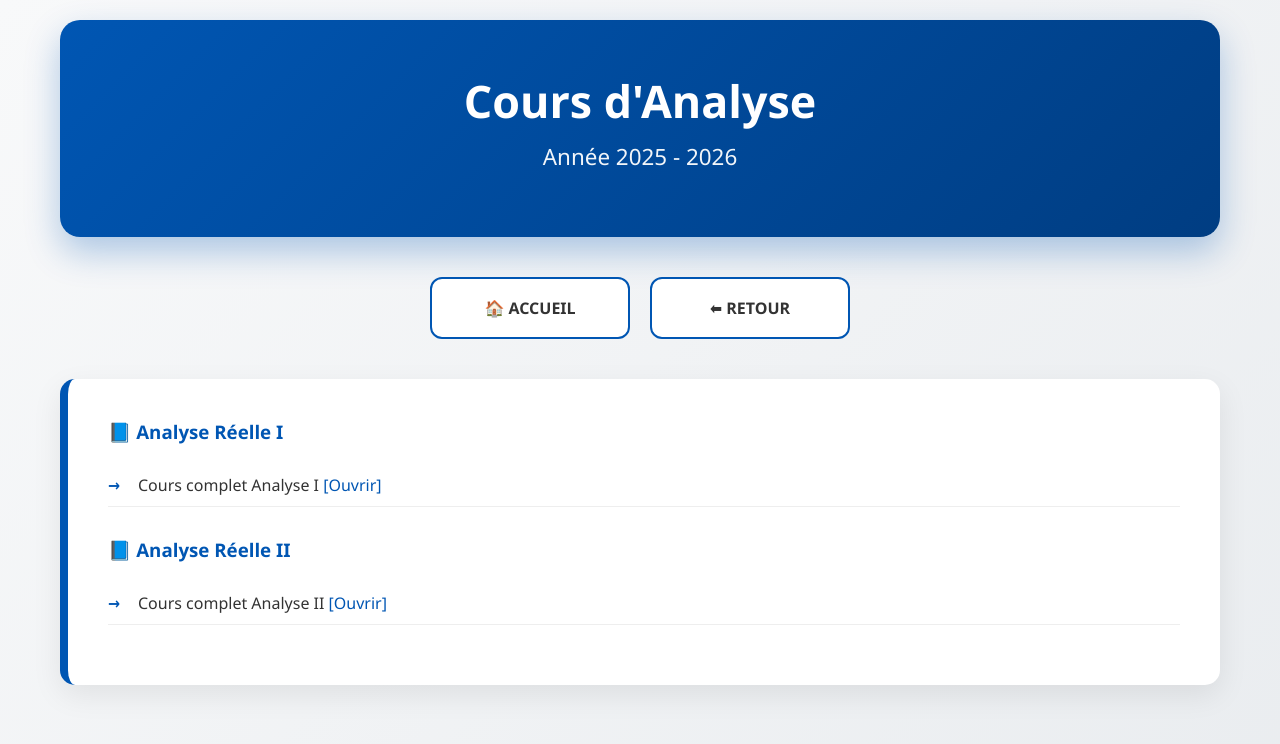
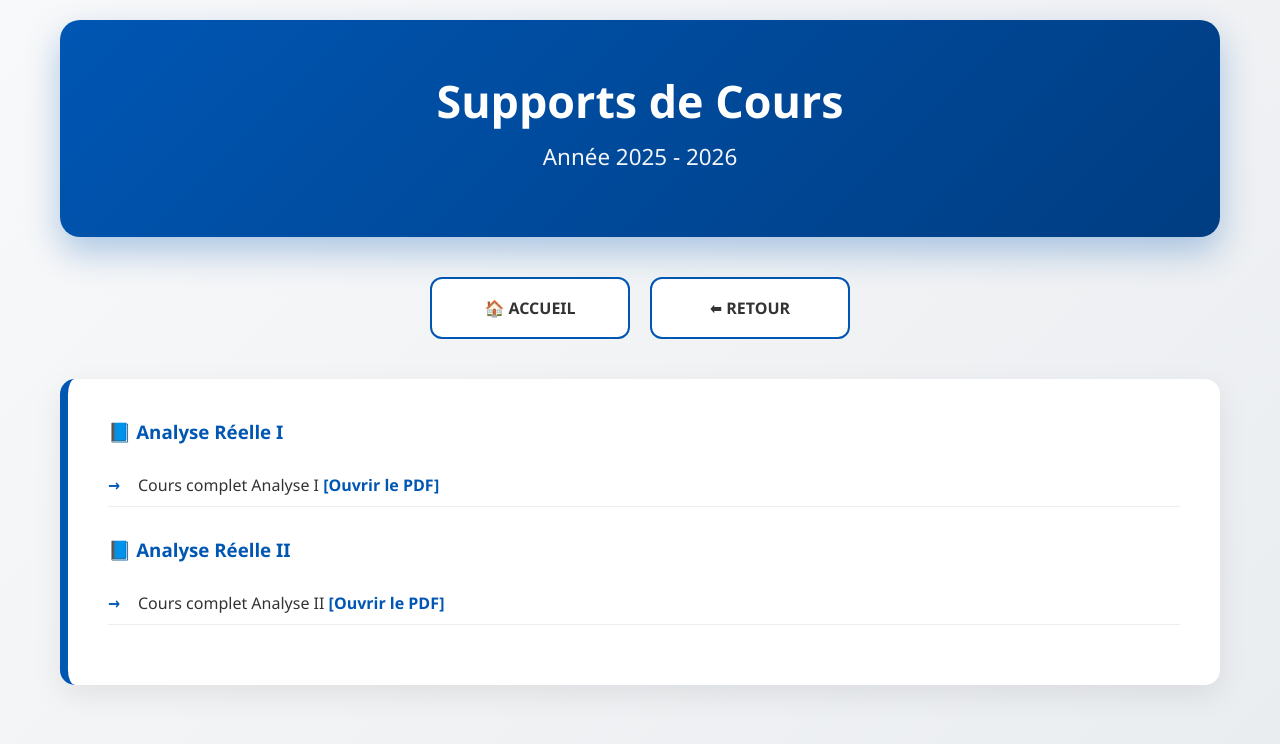
Before and after one commit to mahmoudmath/mahmoudmath.github.io, a Jekyll site: the page cours-25-26.html, which Jekyll copies as it is, in a window 1280 px wide. Shown: the top 744 px of the page. Built offline with Jekyll 4.4.1, drawn with Linux system fonts in a browser that asks for light colours.

Commit message:
Update cours-25-26.html

```diff
--- a/cours-25-26.html
+++ b/cours-25-26.html
@@ -8,7 +8,7 @@
 <body>
     <div class="container">
         <header class="professor-header">
-            <div class="professor-name">Cours d'Analyse</div>
+            <div class="professor-name">Supports de Cours</div>
             <div class="professor-title">Année 2025 - 2026</div>
         </header>
         <nav class="academic-nav">
@@ -18,12 +18,12 @@
         <section class="presentation">
             <h3 style="color: #0056b3; margin-bottom: 15px;">📘 Analyse Réelle I</h3>
             <ul class="resource-list">
-                <li>Cours complet Analyse I <a href="assets/pdf/cours-analyse1-2025.pdf" style="color:#0056b3;">[Ouvrir]</a></li>
+                <li>Cours complet Analyse I <a href="assets/pdf/Cours-analyse-1.pdf" target="_blank" style="color:#0056b3; font-weight:bold;">[Ouvrir le PDF]</a></li>
             </ul>
 
-            <h3 style="color: #0056b3; margin-top: 30px; margin-bottom: 15px;">📘 Analyse Réelle II</h3>
+            <h3 style="color: #0056b3; margin-top:30px; margin-bottom: 15px;">📘 Analyse Réelle II</h3>
             <ul class="resource-list">
-                <li>Cours complet Analyse II <a href="assets/pdf/cours-analyse2-2025.pdf" style="color:#0056b3;">[Ouvrir]</a></li>
+                <li>Cours complet Analyse II <a href="assets/pdf/Cours-analyse2.pdf" target="_blank" style="color:#0056b3; font-weight:bold;">[Ouvrir le PDF]</a></li>
             </ul>
         </section>
     </div>
```
